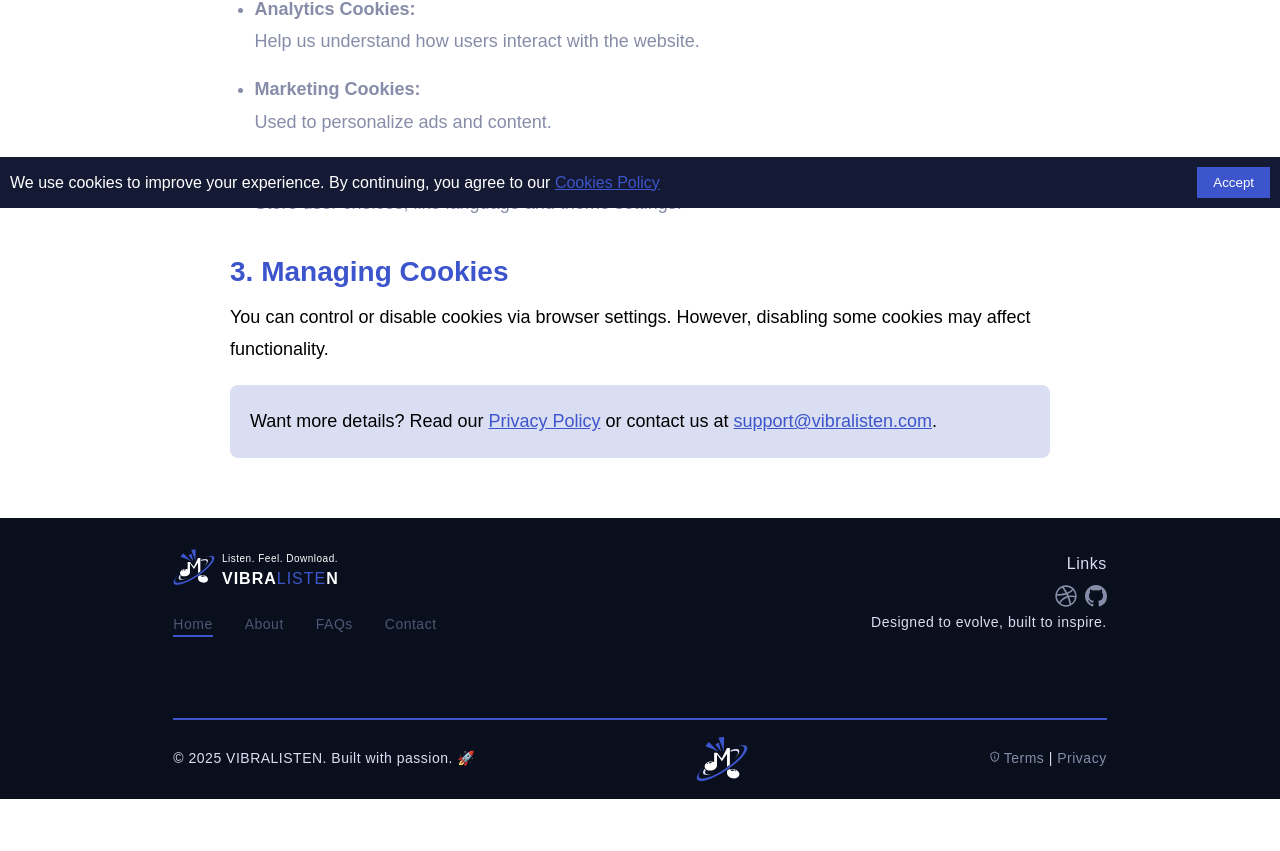
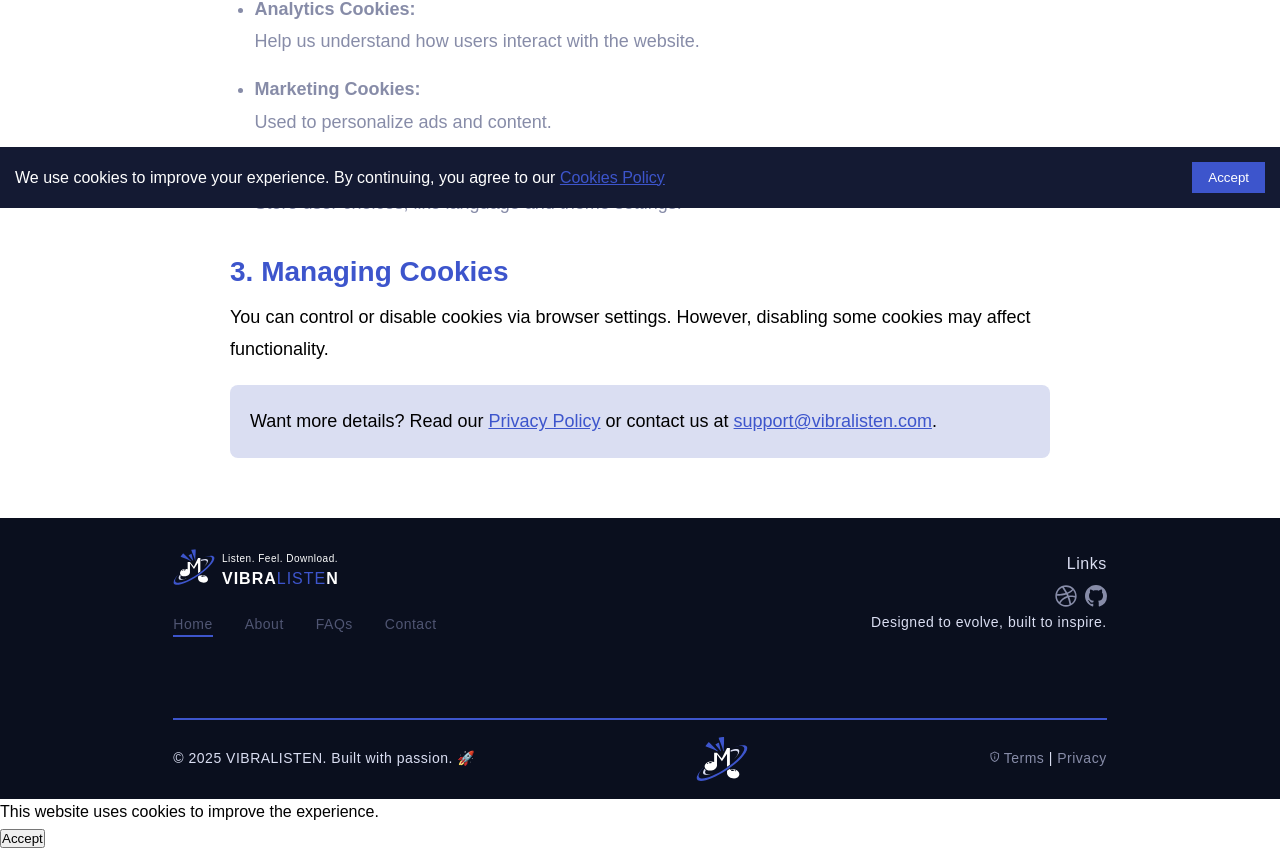
Before and after one commit to lodsa-ntos/vibralisten, a React (Vite) app in the folder frontend/: page /cookies in a window 1280 px wide. Shown: the part 592-1443 px from the top of the page. Before the commit the page ends 1391 px from the top, so only its background shows below. Built offline with nearby package versions, Linux system fonts and the light colour scheme; a web font is replaced by a local one.

Commit message:
Enhance ScrollToTopButton and CookiesBanner; adjust styles and integrate cookie consent functionality

```diff
--- a/frontend/src/components/Button/ScrollToTopButton/ScrollToTopButton.css
+++ b/frontend/src/components/Button/ScrollToTopButton/ScrollToTopButton.css
@@ -1,8 +1,9 @@
 .scroll-to-top {
   position: fixed;
-  bottom: 20px;
   right: 20px;
-  background: var(--blue-vibrant);
+  width: 50px;
+  height: 50px;
+  background-color: var(--blue-vibrant);
   color: var(--white);
   border: none;
   padding: 10px;
--- a/frontend/src/components/Button/ScrollToTopButton/ScrollToTopButton.jsx
+++ b/frontend/src/components/Button/ScrollToTopButton/ScrollToTopButton.jsx
@@ -5,11 +5,12 @@ import "./ScrollToTopButton.css";
 
 const ScrollToTopButton = () => {
   const [isVisible, setIsVisible ] = useState(false);
+  const [hasCookieBanner, setHasCookieBanner] = useState(true);
 
   // Função para verificar a posição do Scroll
   // Function to check the scroll position
-  const toggleVisibility = () => {
-    if (window.scrollY > 200) {
+  const checkScroll = () => {
+    if (window.scrollY > 300) {
       setIsVisible(true);
     } else {
       setIsVisible(false);
@@ -26,18 +27,36 @@ const ScrollToTopButton = () => {
   };
 
   useEffect(() => {
-    window.addEventListener("scroll", toggleVisibility);
-    return () => window.removeEventListener("scroll", toggleVisibility)
+    window.addEventListener("scroll", checkScroll);
+    return () => window.removeEventListener("scroll", checkScroll)
   }, []);
 
+  const handleAcceptCookies = () => {
+    setHasCookieBanner(false);
+  };
+
   return (
-    <button
-    className={`scroll-to-top ${ isVisible ? "visible" : ""}`}
-    onClick={scrollToTop}
-    aria-label="Scroll to top"
-    >
-      <FaArrowUp />
+    <>
+    {hasCookieBanner && (
+      <div className="cookie-banner">
+        <p>This website uses cookies to improve the experience.</p>
+        <button onClick={handleAcceptCookies}>Accept</button>
+      </div>
+    )}
+    {isVisible && (
+      <button
+        className="scroll-to-top"
+        style={{
+          bottom: hasCookieBanner ? "80px" : "20px", //if the track exists, it rises to the top
+          transition: "bottom .3s ease-in-out"
+        }}
+        onClick={() => window.scrollTo({ top: 0, behavior: "smooth"})}
+        aria-label="Scroll to top"
+      >
+        <FaArrowUp />
     </button>
+    )}
+    </>
   );
 };
 
--- a/frontend/src/components/CookiesBanner/CookiesBanner.css
+++ b/frontend/src/components/CookiesBanner/CookiesBanner.css
@@ -5,10 +5,11 @@
   background-color: var(--dark-grey);
   color: var(--white);
   text-align: center;
-  padding: 10px;
+  padding: 15px;
   display: flex;
   justify-content: space-between;
   align-items: center;
+  z-index: 9999;
 }
 
 .cookies-banner p {
```
